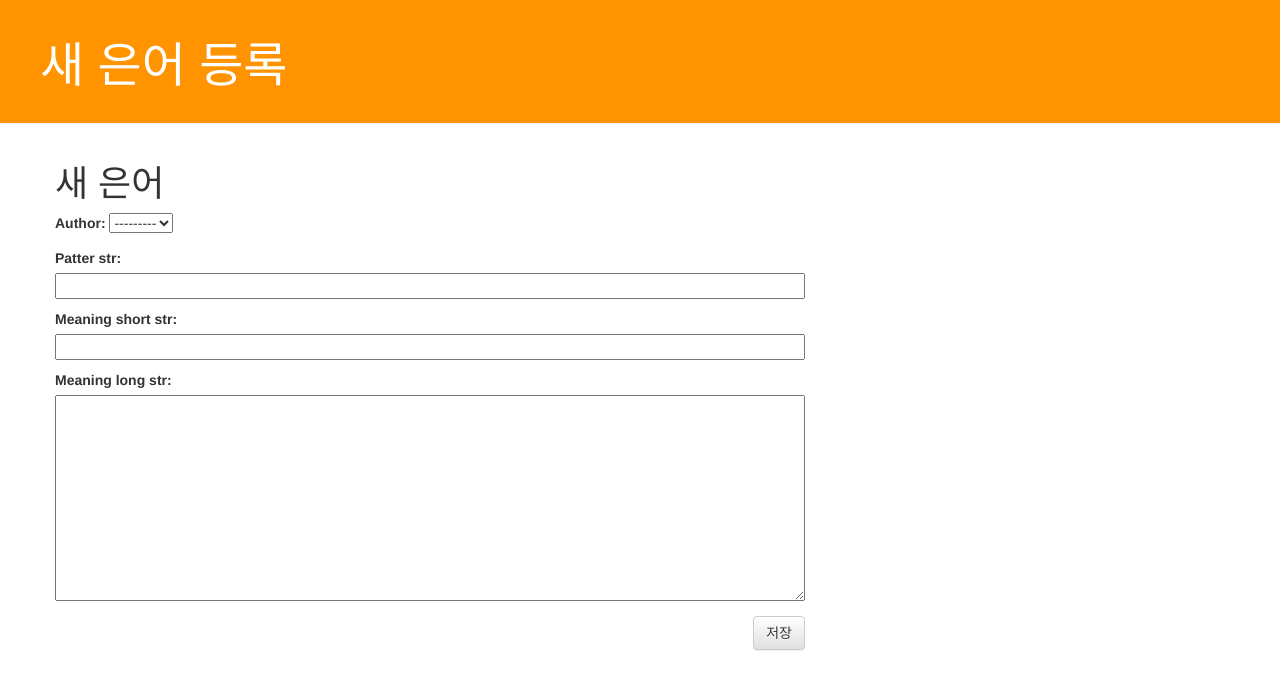
After one commit to hurjeesic/Korean_Language_Translator, a Django app: page /patter/new/ in a window 1280 px wide. The commit adds this page. Shown: the top 690 px of the page. Run offline with Django 3.2, Linux system fonts and the light colour scheme; some libraries are stand-ins or nearby versions.

Commit message:
은어 추가 페이지 추가

```diff
--- /dev/null
+++ b/patter/forms.py
@@ -0,0 +1,8 @@
+from django import forms
+from .models import Patter
+
+class PatterForm(forms.ModelForm):
+
+    class Meta:
+        model = Patter
+        fields = ('author', 'patter_str', 'meaning_short_str', 'meaning_long_str',)
--- a/patter/templates/patter/index.html
+++ b/patter/templates/patter/index.html
@@ -2,6 +2,6 @@
 
 {% block content %}
 <div class="content container">
-  <a href="/patter">은어 목록</a>
+  <a href="{% url 'patter_list' %}">은어 목록</a>
 </div>
 {% endblock %}
--- a/patter/templates/patter/patter_detail.html
+++ b/patter/templates/patter/patter_detail.html
@@ -1,11 +1,15 @@
 {% extends 'patter/base.html' %}
 
 {% block content %}
+<div class="page-header">
+  <h1>{{ patter.patter_str }}</h1>
+</div>
+
 <div class="content container">
   <div class="row">
     <div class="col-md-8">
       <div class="patter">
-        <h2>{{ patter.patter_str }} : {{ patter.meaning_short_str }}</h2>
+        <h2>{{ patter.meaning_short_str }}</h2>
         <h4>{{ patter.meaning_long_str }}</h4>
         {% if patter.author %}
           등록한 사람 : {{ patter.author }}<br>
--- /dev/null
+++ b/patter/templates/patter/patter_edit.html
@@ -0,0 +1,19 @@
+{% extends 'patter/base.html' %}
+
+{% block content %}
+<div class="page-header">
+  <h1><a href="">새 은어 등록</a></h1>
+</div>
+
+<div class="content container">
+  <div class="row">
+    <div class="col-md-8">
+      <h1>새 은어</h1>
+      <form class="patter-form" method="post">{% csrf_token %}
+        {{ form.as_p }}
+        <button type="submit" class="save btn btn-default">저장</button>
+      </form>
+    </div>
+  </div>
+</div>
+{% endblock %}
--- a/patter/templates/patter/patter_list.html
+++ b/patter/templates/patter/patter_list.html
@@ -2,7 +2,8 @@
 
 {% block content %}
 <div class="page-header">
-  <h1><a href="">등록된 은어</a></h1>
+  <a href="{% url 'patter_new' %}" class="top-menu"><span class="glyphicon glyphicon-plus"></span></a>
+  <h1>등록된 은어</h1>
 </div>
 
 <div class="content container">
--- a/patter/urls.py
+++ b/patter/urls.py
@@ -4,5 +4,6 @@ from . import views
 urlpatterns = [
     path('', views.index, name='index'),
     path('patter/', views.patter_list, name='patter_list'),
-    path('patter/<str:pk>/', views.patter_detail, name='patter_detail')
+    path('patter/detail/<str:pk>/', views.patter_detail, name='patter_detail'),
+    path('patter/new/', views.patter_new, name='patter_new')
 ]
--- a/patter/views.py
+++ b/patter/views.py
@@ -1,6 +1,7 @@
 from django.shortcuts import render, get_object_or_404
 from django.utils import timezone
 from .models import Patter
+from .forms import PatterForm
 
 # Create your views here.
 def index(request):
@@ -15,3 +16,8 @@ def patter_detail(request, pk):
     patter = get_object_or_404(Patter, pk=pk)
 
     return render(request, 'patter/patter_detail.html', { 'patter' : patter })
+
+def patter_new(request):
+    form  = PatterForm()
+
+    return render(request, 'patter/patter_edit.html', { 'form' : form })
```
